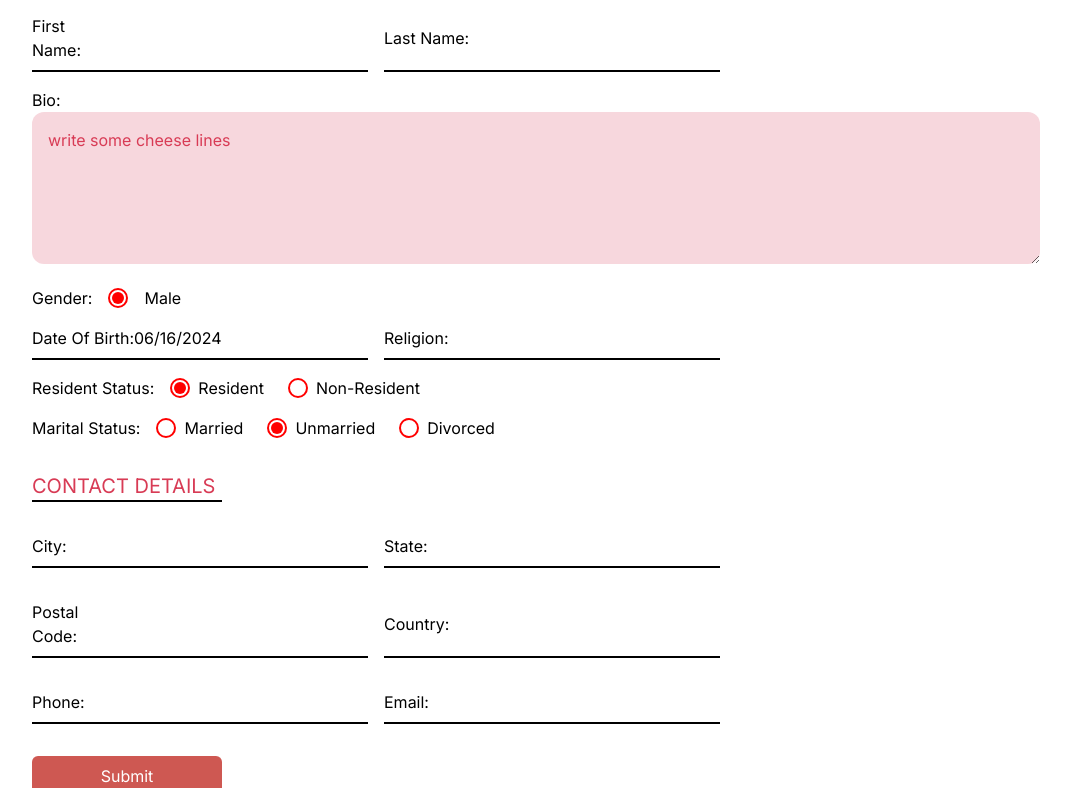
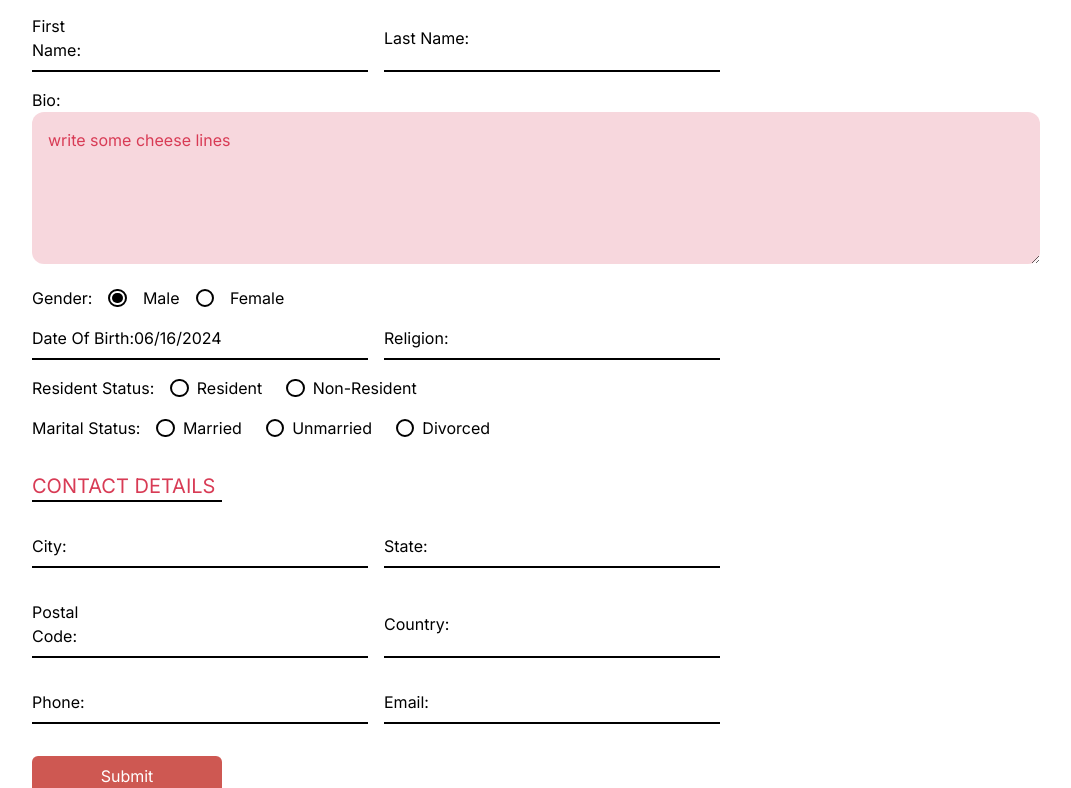
Before and after one commit to KumarAmrendram/ryob, a Next.js app: page / in a window 1280 px wide. Shown: the part 2000-2788 px from the top of the page, without its empty margins (104-1175 px from the left). Built offline with nearby package versions, Linux system fonts and the light colour scheme.

Commit message:
- adds image preview

```diff
--- a/src/components/Form.tsx
+++ b/src/components/Form.tsx
@@ -4,7 +4,7 @@ import DatePicker from "react-datepicker";
 import { useDropzone } from "react-dropzone";
 import Image from "next/image";
 import file from "@public/images/files.png";
-import { toast } from "react-hot-toast";
+import toast, { Toaster } from "react-hot-toast";
 
 import "react-datepicker/dist/react-datepicker.css";
 import "./form.css";
@@ -34,22 +34,6 @@ const Form = () => {
     null,
     null,
   ]);
-  const [formData, setFormData] = useState<FormData>({
-    firstName: "",
-    lastName: "",
-    bio: "",
-    gender: "male",
-    religion: "",
-    residentStatus: "Resident",
-    maritalStatus: "Unmarried",
-    city: "",
-    state: "",
-    postalCode: "",
-    country: "",
-    phone: "",
-    email: "",
-    files: [],
-  });
   const [isLoading, setIsLoading] = useState(false);
 
   const onDrop = useCallback(
@@ -67,13 +51,13 @@ const Form = () => {
     const { getRootProps, getInputProps, isDragActive } = useDropzone({
       onDrop: (acceptedFiles) => onDrop(acceptedFiles, index),
       multiple: false,
-      accept: { "image/*": [] }, // Updated accept prop
+      accept: { "image/*": [] },
     });
 
     return (
       <div
         {...getRootProps()}
-        className="w-full h-60 border border-dashed border-primary bg-red-50 rounded-2xl"
+        className="w-full h-60 border border-dashed border-primary bg-red-50 rounded-2xl overflow-hidden"
         style={{
           borderImage:
             "repeating-linear-gradient(90deg, var(--tw-border-opacity) 0, var(--tw-border-opacity) 10px, transparent 10px, transparent 20px) 30 / 1 / 0 stretch",
@@ -83,6 +67,11 @@ const Form = () => {
           <p>Drop the file here ...</p>
         ) : selectedFiles[index] ? (
           <div className="p-4 text-center">
+            <img
+              src={URL.createObjectURL(selectedFiles[index] as Blob)}
+              alt="Preview"
+              className="object-contain h-full w-full"
+            />
             <p>{selectedFiles[index]?.name}</p>
             <p>{(selectedFiles[index]?.size! / 1024).toFixed(2)} KB</p>
           </div>
@@ -127,79 +116,25 @@ const Form = () => {
       console.log(`${key}: ${value}`);
     }
 
-    try {
-      setTimeout(() => {
-        toast.success("Form submitted successfully");
-        setFormData({
-          firstName: "",
-          lastName: "",
-          bio: "",
-          gender: "male",
-          religion: "",
-          residentStatus: "Resident",
-          maritalStatus: "Unmarried",
-          city: "",
-          state: "",
-          postalCode: "",
-          country: "",
-          phone: "",
-          email: "",
-          files: [],
-        });
-        setSelectedFiles([null, null, null, null]);
-        setStartDate(new Date());
-        setIsLoading(false);
-      }, 2000);
-      const response = await fetch("/api/submit", {
-        method: "POST",
-        body: formData,
-      });
+    const response = await fetch("/api/submit", {
+      method: "POST",
+      body: formData,
+    });
 
-      if (response.ok) {
-        console.log("Form submitted successfully");
-        // setTimeout(() => {
+    setIsLoading(false);
 
-        //   toast.success("Form submitted successfully");
-        //   setFormData({
-        //     firstName: "",
-        //     lastName: "",
-        //     bio: "",
-        //     gender: "male",
-        //     religion: "",
-        //     residentStatus: "Resident",
-        //     maritalStatus: "Unmarried",
-        //     city: "",
-        //     state: "",
-        //     postalCode: "",
-        //     country: "",
-        //     phone: "",
-        //     email: "",
-        //     files: [],
-        //   });
-        //   setSelectedFiles([null, null, null, null]);
-        //   setStartDate(new Date());
-        //   setIsLoading(false);
-        // }, 10);
-      } else {
-        toast.error("Form submission failed");
-        setIsLoading(false);
-      }
-    } catch (error) {
-      console.error("Form submission error:", error);
+    if (response.ok) {
+      toast.success("Form submitted successfully");
+      form.reset();
+      setSelectedFiles([null, null, null, null]);
+    } else {
       toast.error("Form submission failed");
-      setIsLoading(false);
     }
-  };
-
-  const handleInputChange = (
-    event: React.ChangeEvent<HTMLInputElement | HTMLTextAreaElement>
-  ) => {
-    const { name, value } = event.target;
-    setFormData((prevData) => ({ ...prevData, [name]: value }));
   };
 
   return (
     <section className="p-4 md:px-20">
+      <Toaster />
       <p className="text-3xl md:text-5xl">Show Your Looks</p>
       <p className="text-lg my-4 md:my-1">
         &quot;Upload your images directly to this form for easy sharing and
@@ -227,8 +162,6 @@ const Form = () => {
                 id="firstName"
                 name="firstName"
                 className="flex-1 border-none focus:ring-0 focus:border-none focus:outline-none pb-2"
-                value={formData.firstName}
-                onChange={handleInputChange}
                 required
               />
             </div>
@@ -241,8 +174,6 @@ const Form = () => {
                 id="lastName"
                 name="lastName"
                 className="flex-1 border-none focus:ring-0 focus:border-none focus:outline-none pb-2"
-                value={formData.lastName}
-                onChange={handleInputChange}
                 required
               />
             </div>
@@ -258,8 +189,6 @@ const Form = () => {
               rows={5}
               cols={50}
               placeholder="write some cheese lines"
-              value={formData.bio}
-              onChange={handleInputChange}
               required></textarea>
           </div>
           <div className="my-4 flex flex-row items-start">
@@ -271,12 +200,22 @@ const Form = () => {
                 name="gender"
                 value="male"
                 className="custom-radio"
-                checked={formData.gender === "male"}
-                onChange={handleInputChange}
+                defaultChecked
                 required
               />
               <label htmlFor="male" className="mx-4">
                 Male
+              </label>
+              <input
+                type="radio"
+                id="female"
+                name="gender"
+                value="female"
+                className="custom-radio"
+                required
+              />
+              <label htmlFor="female" className="mx-4">
+                Female
               </label>
             </div>
           </div>
@@ -286,12 +225,9 @@ const Form = () => {
               <DatePicker
                 selected={startDate}
                 onChange={(date: Date) => setStartDate(date)}
-                peekNextMonth
-                showMonthDropdown
-                showYearDropdown
-                dropdownMode="select"
                 maxDate={getMinDate()}
-                className="border-none focus:ring-0 focus:border-none focus:outline-none"
+                className="border-none focus:ring-0 focus:border-none focus:outline-none pb-2"
+                required
               />
             </div>
             <div className="w-full md:w-1/3 flex items-center border-b-2 border-black">
@@ -303,8 +239,6 @@ const Form = () => {
                 id="religion"
                 name="religion"
                 className="flex-1 border-none focus:ring-0 focus:border-none focus:outline-none pb-2"
-                value={formData.religion}
-                onChange={handleInputChange}
                 required
               />
             </div>
@@ -319,8 +253,6 @@ const Form = () => {
                   name="residentStatus"
                   value="Resident"
                   className="custom-radio"
-                  checked={formData.residentStatus === "Resident"}
-                  onChange={handleInputChange}
                   required
                 />
                 <label htmlFor="resident" className="mx-2">
@@ -334,8 +266,6 @@ const Form = () => {
                   name="residentStatus"
                   value="Non-Resident"
                   className="custom-radio"
-                  checked={formData.residentStatus === "Non-Resident"}
-                  onChange={handleInputChange}
                   required
                 />
                 <label htmlFor="non-resident" className="mx-2">
@@ -354,8 +284,6 @@ const Form = () => {
                   name="maritalStatus"
                   value="Married"
                   className="custom-radio"
-                  checked={formData.maritalStatus === "Married"}
-                  onChange={handleInputChange}
                   required
                 />
                 <label htmlFor="married" className="mx-2">
@@ -369,8 +297,6 @@ const Form = () => {
                   name="maritalStatus"
                   value="Unmarried"
                   className="custom-radio"
-                  checked={formData.maritalStatus === "Unmarried"}
-                  onChange={handleInputChange}
                   required
                 />
                 <label htmlFor="unmarried" className="mx-2">
@@ -384,8 +310,6 @@ const Form = () => {
                   name="maritalStatus"
                   value="Divorced"
                   className="custom-radio"
-                  checked={formData.maritalStatus === "Divorced"}
-                  onChange={handleInputChange}
                   required
                 />
                 <label htmlFor="divorced" className="mx-2">
@@ -408,8 +332,6 @@ const Form = () => {
                   id="city"
                   name="city"
                   className="flex-1 border-none focus:ring-0 focus:border-none focus:outline-none pb-2"
-                  value={formData.city}
-                  onChange={handleInputChange}
                   required
                 />
               </div>
@@ -422,8 +344,6 @@ const Form = () => {
                   id="state"
                   name="state"
                   className="flex-1 border-none focus:ring-0 focus:border-none focus:outline-none pb-2"
-                  value={formData.state}
-                  onChange={handleInputChange}
                   required
                 />
               </div>
@@ -438,8 +358,6 @@ const Form = () => {
                   id="postalCode"
                   name="postalCode"
                   className="flex-1 border-none focus:ring-0 focus:border-none focus:outline-none pb-2"
-                  value={formData.postalCode}
-                  onChange={handleInputChange}
                   required
                 />
               </div>
@@ -452,8 +370,6 @@ const Form = () => {
                   id="country"
                   name="country"
                   className="flex-1 border-none focus:ring-0 focus:border-none focus:outline-none pb-2"
-                  value={formData.country}
-                  onChange={handleInputChange}
                   required
                 />
               </div>
@@ -468,8 +384,6 @@ const Form = () => {
                   id="phone"
                   name="phone"
                   className="flex-1 border-none focus:ring-0 focus:border-none focus:outline-none pb-2"
-                  value={formData.phone}
-                  onChange={handleInputChange}
                   required
                 />
               </div>
@@ -478,12 +392,10 @@ const Form = () => {
                   Email:
                 </label>
                 <input
-                  type="email"
+                  type="text"
                   id="email"
                   name="email"
                   className="flex-1 border-none focus:ring-0 focus:border-none focus:outline-none pb-2"
-                  value={formData.email}
-                  onChange={handleInputChange}
                   required
                 />
               </div>
@@ -493,23 +405,7 @@ const Form = () => {
             type="submit"
             className="mt-4 bg-primary text-white px-4 py-2 rounded-md w-full md:w-[190px] flex items-center justify-center">
             {isLoading ? (
-              <svg
-                className="animate-spin h-5 w-5 text-white mr-3"
-                xmlns="http://www.w3.org/2000/svg"
-                fill="none"
-                viewBox="0 0 24 24">
-                <circle
-                  className="opacity-25"
-                  cx="12"
-                  cy="12"
-                  r="10"
-                  stroke="currentColor"
-                  strokeWidth="4"></circle>
-                <path
-                  className="opacity-75"
-                  fill="currentColor"
-                  d="M4 12a8 8 0 018-8v8H4z"></path>
-              </svg>
+              <div className="spinner-border animate-spin inline-block w-4 h-4 border-4 rounded-full" />
             ) : (
               "Submit"
             )}
--- a/src/components/form.css
+++ b/src/components/form.css
@@ -1,22 +1,38 @@
 .custom-radio {
     appearance: none;
-    width: 1.25rem;
-    height: 1.25rem;
-    border: 2px solid red;
+    background-color: #fff;
+    margin: 0;
+    font: inherit;
+    color: currentColor;
+    width: 1.15em;
+    height: 1.15em;
+    border: 0.15em solid currentColor;
     border-radius: 50%;
-    position: relative;
-    cursor: pointer;
-    margin: 0;
+    display: grid;
+    place-content: center;
+}
+
+.custom-radio::before {
+    content: "";
+    width: 0.65em;
+    height: 0.65em;
+    border-radius: 50%;
+    transform: scale(0);
+    transition: 120ms transform ease-in-out;
+    box-shadow: inset 1em 1em currentColor;
 }
 
 .custom-radio:checked::before {
-    content: '';
-    position: absolute;
-    top: 50%;
-    left: 50%;
-    width: 0.75rem;
-    height: 0.75rem;
-    background-color: red;
-    border-radius: 50%;
-    transform: translate(-50%, -50%);
+    transform: scale(1);
 }
+
+.spinner-border {
+    border-top-color: transparent;
+    border-right-color: transparent;
+}
+
+.object-contain {
+    object-fit: contain;
+    width: 100%;
+    height: 100%;
+}
```
